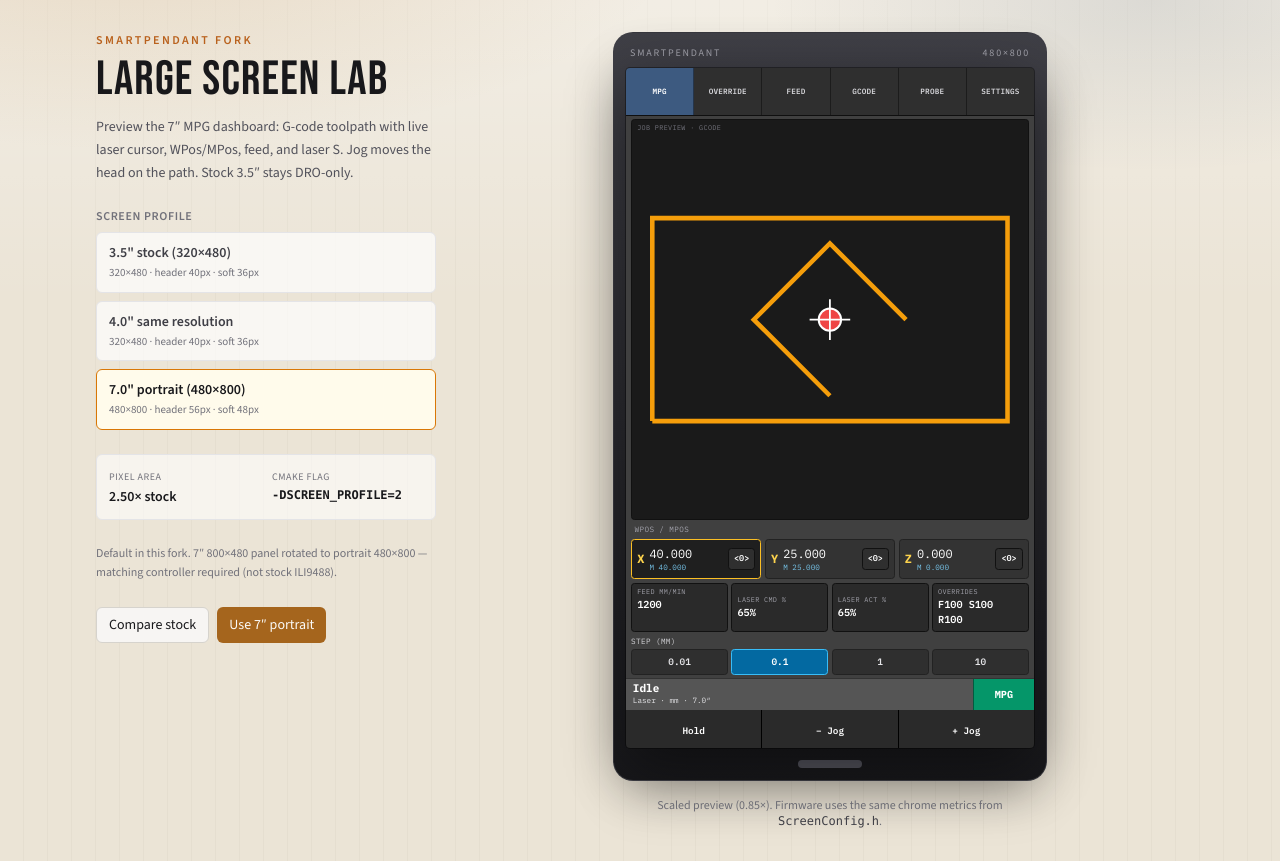
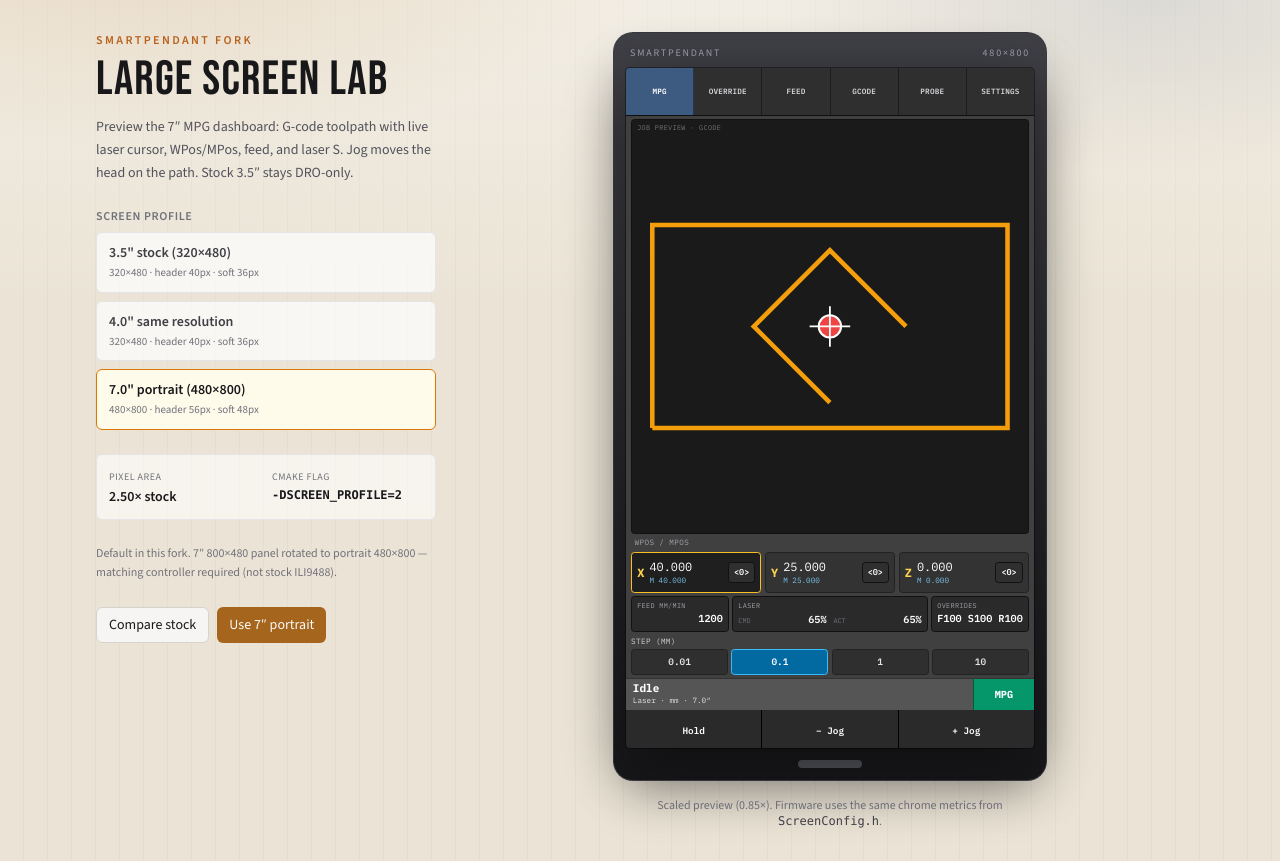
Before and after one commit to MikonosII/pendant-large-display, a Next.js app in the folder simulator/: page / in a window 1280 px wide. Built offline with nearby package versions, Linux system fonts and the light colour scheme.

Commit message:
Align laser CMD and ACT in one paired telemetry cell
Put commanded and actual laser power under a shared LASER header
with matched % columns in the CrowPanel UI and the simulator.

```diff
--- a/simulator/src/components/pendant/PendantScreen.tsx
+++ b/simulator/src/components/pendant/PendantScreen.tsx
@@ -396,17 +396,13 @@ function MpgView({
       </div>
 
       {roomy && (
-        <div className="grid grid-cols-2 gap-1 sm:grid-cols-4">
+        <div className="grid grid-cols-[1fr_2fr_1fr] gap-1">
           <TeleCell title="FEED mm/min" value={feedRate.toFixed(0)} />
-          <TeleCell
-            title="LASER CMD %"
-            value={`${Math.min(100, Math.max(0, Math.round((laserCmd / 1000) * 100)))}%`}
-            onClick={() => onLaser(10)}
-          />
-          <TeleCell
-            title="LASER ACT %"
-            value={`${Math.min(100, Math.max(0, Math.round((laserAct / 1000) * 100)))}%`}
-            onClick={() => onLaser(-10)}
+          <LaserPair
+            cmd={Math.min(100, Math.max(0, Math.round((laserCmd / 1000) * 100)))}
+            act={Math.min(100, Math.max(0, Math.round((laserAct / 1000) * 100)))}
+            onCmd={() => onLaser(10)}
+            onAct={() => onLaser(-10)}
           />
           <TeleCell
             title="OVERRIDES"
@@ -455,7 +451,7 @@ function TeleCell({
       <div className="text-[8px] uppercase tracking-wider text-zinc-400">
         {title}
       </div>
-      <div className="text-[12px] font-semibold tabular-nums text-white">
+      <div className="text-right text-[12px] font-semibold tabular-nums text-white">
         {value}
       </div>
     </>
@@ -474,6 +470,49 @@ function TeleCell({
   return (
     <div className="rounded-sm border border-[#111] bg-[#2a2a2a] px-1.5 py-1 text-left">
       {body}
+    </div>
+  );
+}
+
+function LaserPair({
+  cmd,
+  act,
+  onCmd,
+  onAct,
+}: {
+  cmd: number;
+  act: number;
+  onCmd: () => void;
+  onAct: () => void;
+}) {
+  const fmt = (n: number) => `${String(n).padStart(3, "\u00A0")}%`;
+  return (
+    <div className="rounded-sm border border-[#111] bg-[#2a2a2a] px-1.5 py-1">
+      <div className="text-[8px] uppercase tracking-wider text-zinc-400">
+        Laser
+      </div>
+      <div className="mt-0.5 grid grid-cols-2 gap-2">
+        <button
+          type="button"
+          onClick={onCmd}
+          className="flex items-baseline justify-between gap-1 text-left"
+        >
+          <span className="text-[8px] uppercase text-zinc-500">Cmd</span>
+          <span className="whitespace-pre text-[12px] font-semibold tabular-nums text-white">
+            {fmt(cmd)}
+          </span>
+        </button>
+        <button
+          type="button"
+          onClick={onAct}
+          className="flex items-baseline justify-between gap-1 text-left"
+        >
+          <span className="text-[8px] uppercase text-zinc-500">Act</span>
+          <span className="whitespace-pre text-[12px] font-semibold tabular-nums text-white">
+            {fmt(act)}
+          </span>
+        </button>
+      </div>
     </div>
   );
 }
```
Also changed, not shown: 1 other file (tests, documents, lock files or other folders).
